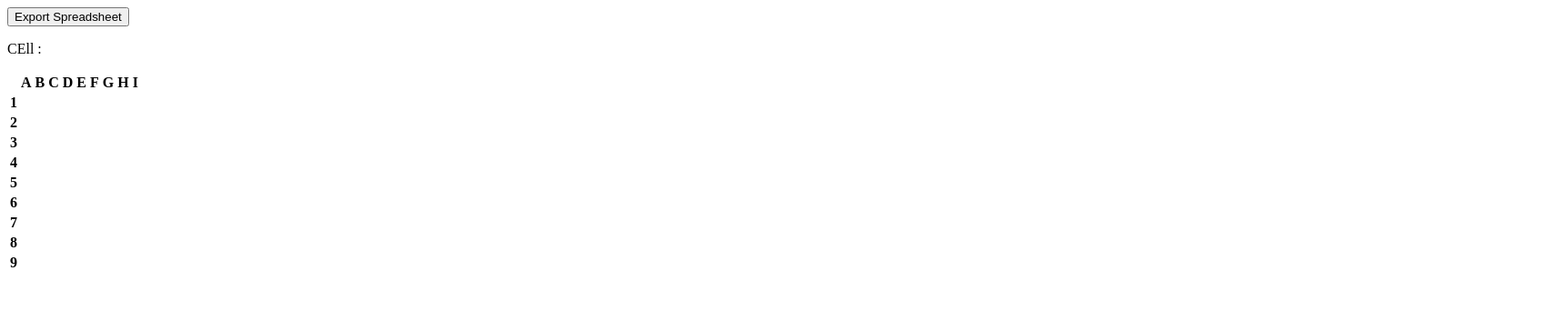
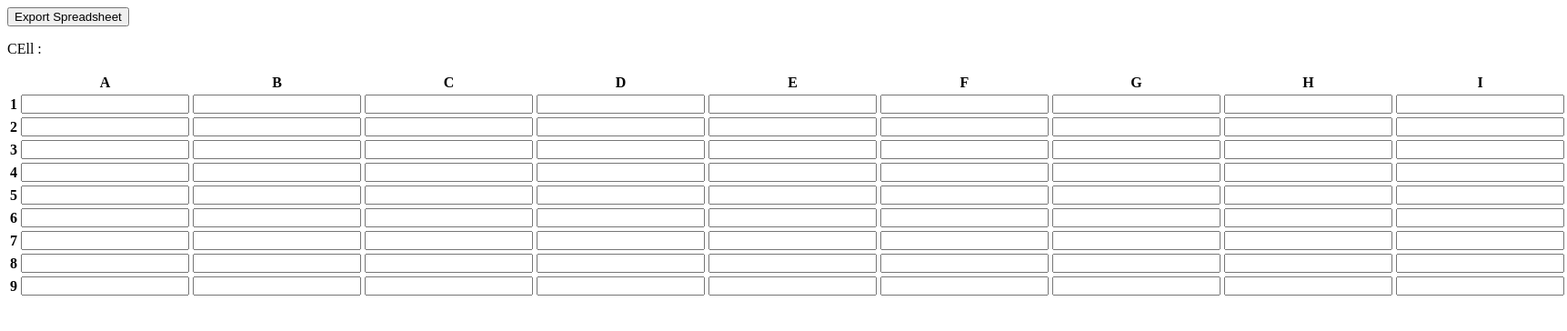
Before and after one commit to naringst/Spread-Sheet, a plain HTML site: page index.html in a window 1280 px wide. Shown: the whole page at 91% size, 1723 px wide, since content can reach past the window. Drawn offline with Linux system fonts and the light colour scheme.

Commit message:
🌊 feat : css stylesheet 연결 및 표 설정 완료

```diff
--- a/index.html
+++ b/index.html
@@ -4,6 +4,7 @@
     <meta charset="UTF-8">
     <meta name="viewport" content="width=device-width, initial-scale=1.0">
     <title>Document</title>
+    <link rel = 'stylesheet' href="style.css">
 </head>
 <body>
     <button>Export Spreadsheet</button>
@@ -22,43 +23,115 @@
             <th>H</th>
             <th>I</th>
         </tr>
-        <tr>
-            <th>1</th>
-            <th></td>
-            <td></td>
-            <td></td>
-            <td></td>
-            <td></td>
-            <td></td>
-            <td></td>
-            <td></td>
-            <td></td>
+        <tr class="one">
+            <th class="one">1</th>
+            <td class="a one"><input/></td>
+            <td class="b one"><input/></td>
+            <td class="c one"><input/></td>
+            <td class="d one"><input/></td>
+            <td class="e one"> <input/></td>
+            <td class="f one"><input/></td>
+            <td class="g one"> <input/></td>
+            <td class="h one"><input/></td>
+            <td class="i one"><input/></td>
 
         </tr>
-        <tr>
+        <tr class="two">
             <th>2</th>
+            <td><input/></td>
+            <td><input/></td>
+            <td><input/></td>
+            <td><input/></td>
+            <td><input/></td>
+            <td><input/></td>
+            <td><input/></td>
+            <td><input/></td>
+            <td><input/></td>
         </tr>
-        <tr>
+        <tr class="three">
             <th>3</th>
+            <td><input/></td>
+            <td><input/></td>
+            <td><input/></td>
+            <td><input/></td>
+            <td><input/></td>
+            <td><input/></td>
+            <td><input/></td>
+            <td><input/></td>
+            <td><input/></td>
         </tr>
-        <tr>
+        <tr class="four">
             <th>4</th>
+            <td><input/></td>
+            <td><input/></td>
+            <td><input/></td>
+            <td><input/></td>
+            <td><input/></td>
+            <td><input/></td>
+            <td><input/></td>
+            <td><input/></td>
+            <td><input/></td>
         </tr>
-        <tr>
+        <tr class="five">
             <th>5</th>
+            <td><input/></td>
+            <td><input/></td>
+            <td><input/></td>
+            <td><input/></td>
+            <td><input/></td>
+            <td><input/></td>
+            <td><input/></td>
+            <td><input/></td>
+            <td><input/></td>
         </tr>
-        <tr>
+        <tr class="six">
             <th>6</th>
+            <td><input/></td>
+            <td><input/></td>
+            <td><input/></td>
+            <td><input/></td>
+            <td><input/></td>
+            <td><input/></td>
+            <td><input/></td>
+            <td><input/></td>
+            <td><input/></td>
         </tr>
-        <tr>
+        <tr class="seven">
             <th>7</th>
+            <td><input/></td>
+            <td><input/></td>
+            <td><input/></td>
+            <td><input/></td>
+            <td><input/></td>
+            <td><input/></td>
+            <td><input/></td>
+            <td><input/></td>
+            <td><input/></td>
         </tr>
 
-        <tr>
+        <tr class="eight">
             <th>8</th>
+            <td><input/></td>
+            <td><input/></td>
+            <td><input/></td>
+            <td><input/></td>
+            <td><input/></td>
+            <td><input/></td>
+            <td><input/></td>
+            <td><input/></td>
+            <td><input/></td>
         </tr>
-        <tr>
+        <tr class="nine">
             <th>9</th>
+            <td><input/></td>
+            <td><input/></td>
+            <td><input/></td>
+            <td><input/></td>
+            <td><input/></td>
+            <td><input/></td>
+            <td><input/></td>
+            <td><input/></td>
+            <td><input/></td>
         </tr>
     </table>
 </body>
```
